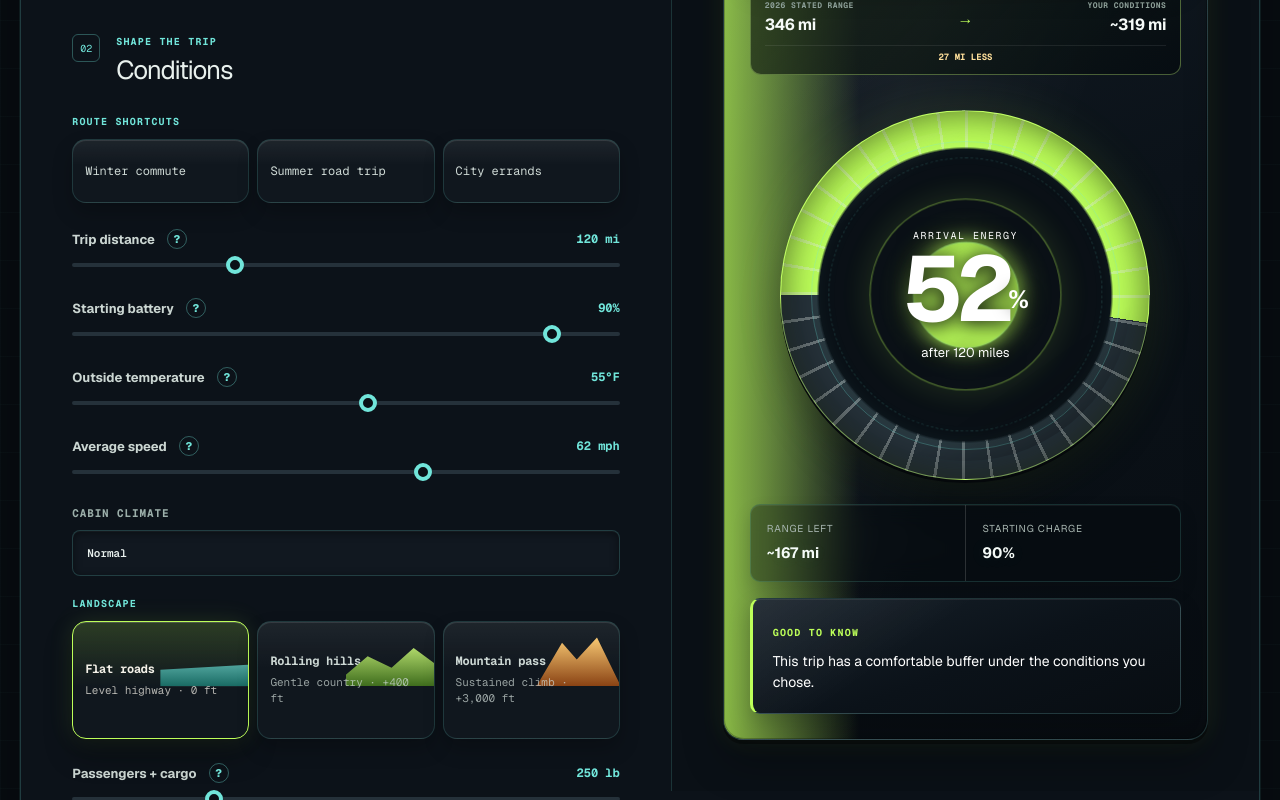
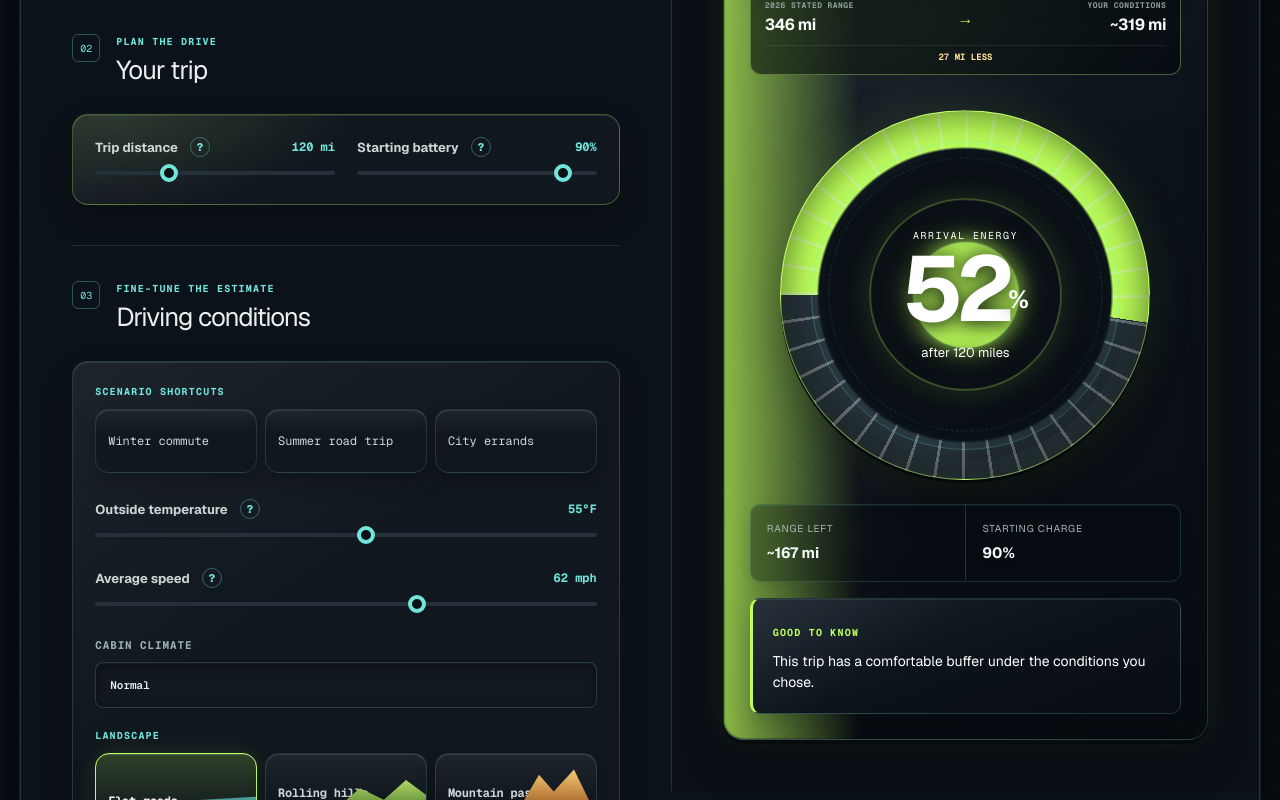
Before and after one commit to drap7-coder/ev-range-lab, a Next.js app: page / in a window 1280 px wide. Shown: the part 940-1740 px from the top of the page. Built offline with nearby package versions, Linux system fonts and the light colour scheme.

Commit message:
Separate trip setup from driving conditions

```diff
--- a/app/globals.css
+++ b/app/globals.css
@@ -299,6 +299,33 @@ select {
 
 .preset-block { margin-bottom: 20px; }
 .preset-block.geo { margin-top: 8px; }
+.control-group {
+  position: relative;
+  padding: 22px;
+  overflow: hidden;
+  border: 1px solid rgba(113, 229, 218, 0.18);
+  border-radius: 16px;
+  background:
+    linear-gradient(145deg, rgba(255,255,255,.055), transparent 40%),
+    #10171e;
+  box-shadow: inset 0 1px 0 rgba(255,255,255,.09), 0 14px 30px rgba(0,0,0,.18);
+}
+.trip-group {
+  border-color: rgba(189, 255, 89, 0.3);
+  background:
+    radial-gradient(360px 130px at 8% 0%, rgba(189,255,89,.1), transparent 66%),
+    linear-gradient(145deg, rgba(255,255,255,.06), transparent 42%),
+    #10171e;
+}
+.trip-grid {
+  display: grid;
+  grid-template-columns: repeat(2, minmax(0, 1fr));
+  gap: 22px;
+}
+.trip-grid .range-control { margin: 0; }
+.conditions-heading { margin-top: 34px; }
+.conditions-group .preset-block:first-child { margin-top: 0; }
+.conditions-group > .range-control:last-child { margin-bottom: 0; }
 .preset-label {
   margin: 0 0 10px;
   font-size: 10px;
@@ -1470,6 +1497,8 @@ footer p {
   .shop-match-metrics span:nth-child(4) { border-top: 1px solid rgba(255,255,255,.12); }
   .preset-row { grid-template-columns: 1fr; }
   .preset-row button { min-height: 0; }
+  .control-group { padding: 18px 14px; }
+  .trip-grid { grid-template-columns: 1fr; gap: 22px; }
   .battery-visual { width: min(100%, 320px); height: auto; }
   .battery-copy strong { font-size: 76px; }
   .outlook-stack.dual { gap: 8px; }
--- a/app/page.tsx
+++ b/app/page.tsx
@@ -559,13 +559,29 @@ export default function Home() {
           <div className="section-heading compact">
             <span>02</span>
             <div>
-              <p>Shape the trip</p>
-              <h2>Conditions</h2>
+              <p>Plan the drive</p>
+              <h2>Your trip</h2>
             </div>
           </div>
 
+          <section className="control-group trip-group" aria-label="Your trip">
+            <div className="trip-grid">
+              <RangeControl label="Trip distance" help="How far you plan to drive before reaching your destination or next charger." value={distance} min={5} max={400} step={5} unit=" mi" onChange={setDistance} />
+              <RangeControl label="Starting battery" help="Think of this like the fuel gauge when you leave. Most EV owners charge at home overnight." value={battery} min={10} max={100} step={5} unit="%" onChange={setBattery} />
+            </div>
+          </section>
+
+          <div className="section-heading compact conditions-heading">
+            <span>03</span>
+            <div>
+              <p>Fine-tune the estimate</p>
+              <h2>Driving conditions</h2>
+            </div>
+          </div>
+
+          <section className="control-group conditions-group" aria-label="Driving conditions">
             <div className="preset-block">
-            <p className="preset-label">Route shortcuts</p>
+              <p className="preset-label">Scenario shortcuts</p>
               <div className="preset-row" role="group" aria-label="Route presets">
                 {routePresets.map((preset) => (
                   <button
@@ -582,8 +598,6 @@ export default function Home() {
               </div>
             </div>
 
-          <RangeControl label="Trip distance" help="How far you plan to drive before reaching your destination or next charger." value={distance} min={5} max={400} step={5} unit=" mi" onChange={setDistance} />
-          <RangeControl label="Starting battery" help="Think of this like the fuel gauge when you leave. Most EV owners charge at home overnight." value={battery} min={10} max={100} step={5} unit="%" onChange={setBattery} />
             <RangeControl
               label="Outside temperature"
               help="Cold slows the battery's chemistry and cabin heat uses extra energy. Preheating while plugged in helps."
@@ -627,6 +641,7 @@ export default function Home() {
             </div>
 
             <RangeControl label="Passengers + cargo" help="More people and luggage add weight. The effect is usually smaller than speed or temperature." value={load} min={0} max={1000} step={50} unit=" lb" onChange={setLoad} />
+          </section>
         </div>
 
         <aside className={`results-panel${viewMode === "compare" ? " compare" : ""}${viewMode === "shop" ? " shopping" : ""}`}>
```
Also changed, not shown: 1 other file (tests, documents, lock files or other folders). Lines whose indentation alone changed are shown as unchanged.
